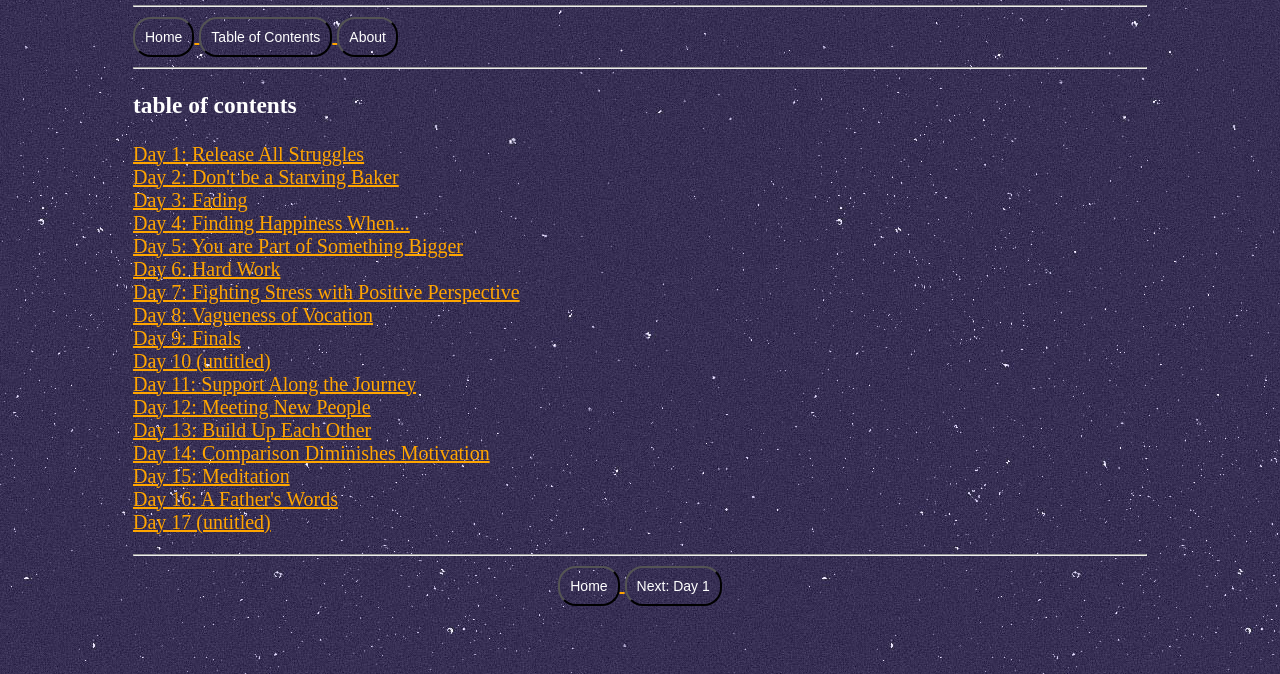
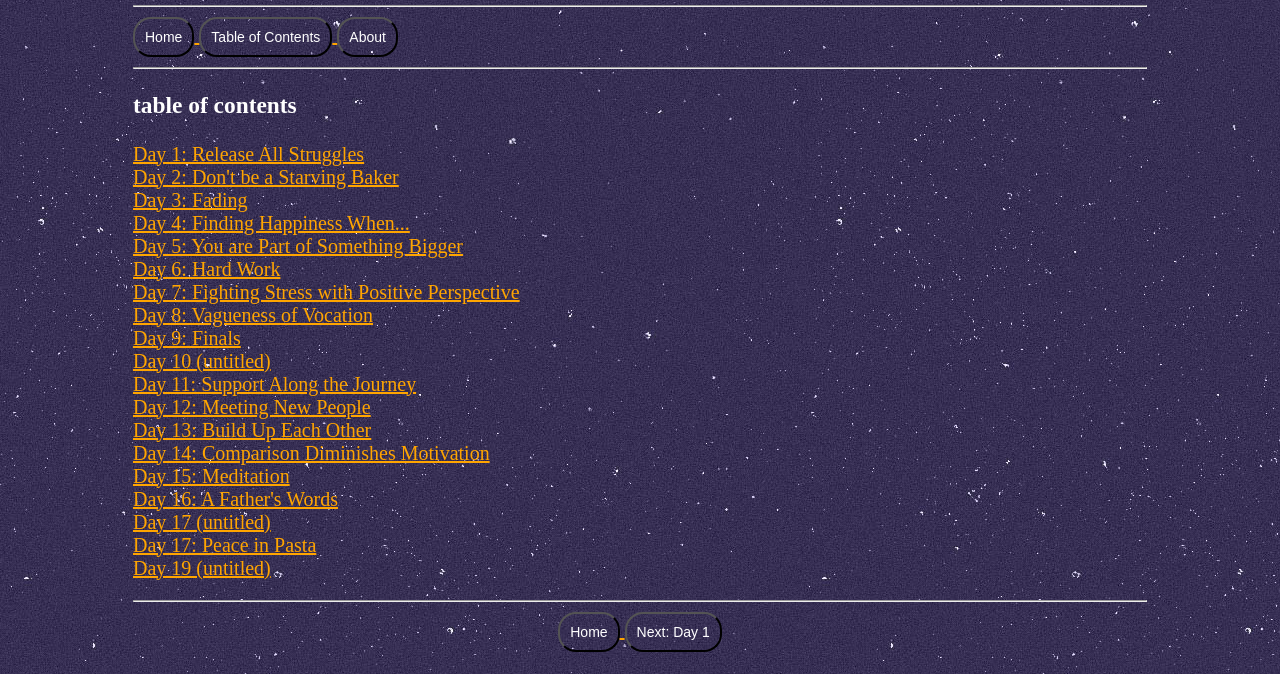
Before and after one commit to keatint1/roughlandings, a plain HTML site: page table.html in a window 1280 px wide. Shown: the part 126-800 px from the top of the page. Drawn offline with Linux system fonts and the light colour scheme; a web font is replaced by a local one.

Commit message:
Update table.html

```diff
--- a/table.html
+++ b/table.html
@@ -66,6 +66,8 @@
 		<a href = "day15.html"> Day 15: Meditation </a> <br>
 		<a href = "day16.html"> Day 16: A Father's Words </a> <br>
 		<a href = "day17.html"> Day 17 (untitled) </a> <br>
+		<a href = "day18.html"> Day 17: Peace in Pasta </a> <br>
+		<a href = "day19.html"> Day 19 (untitled) </a> <br>
 		</p>
 
 		<hr>
```
